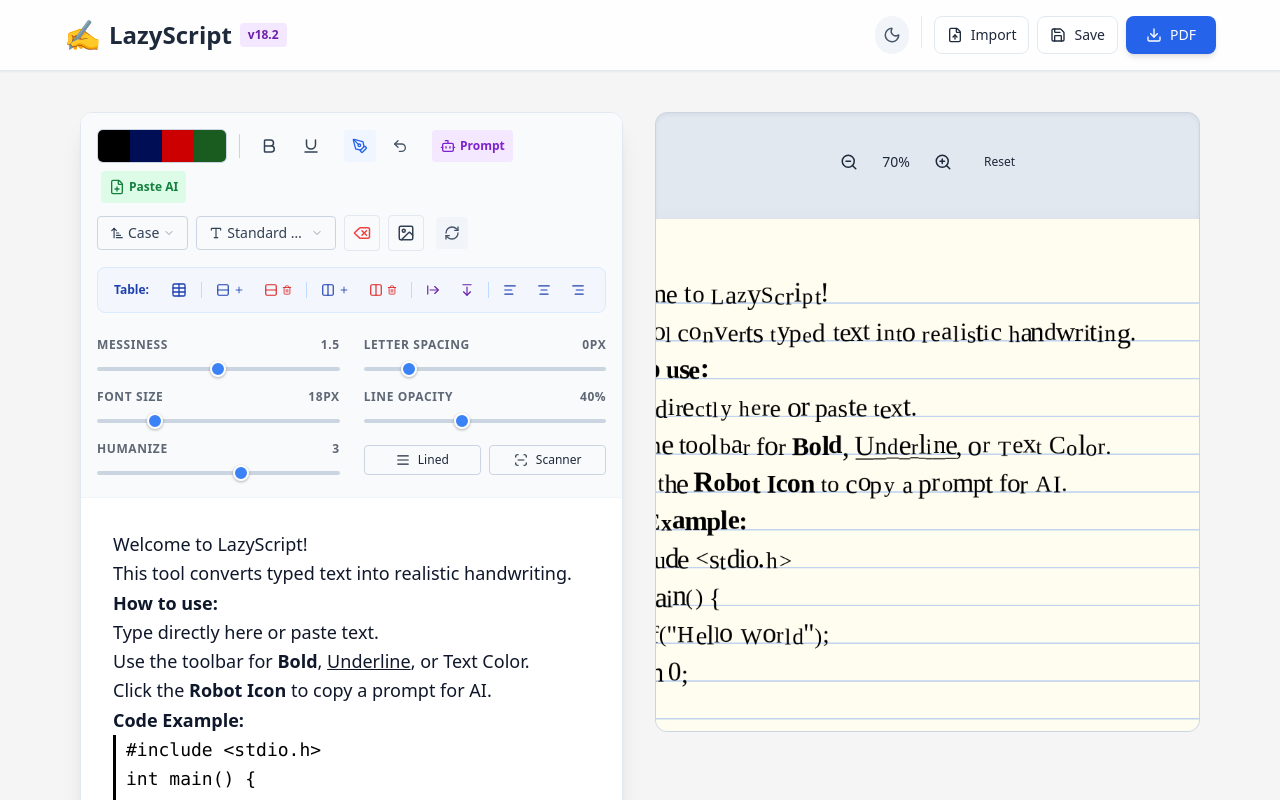
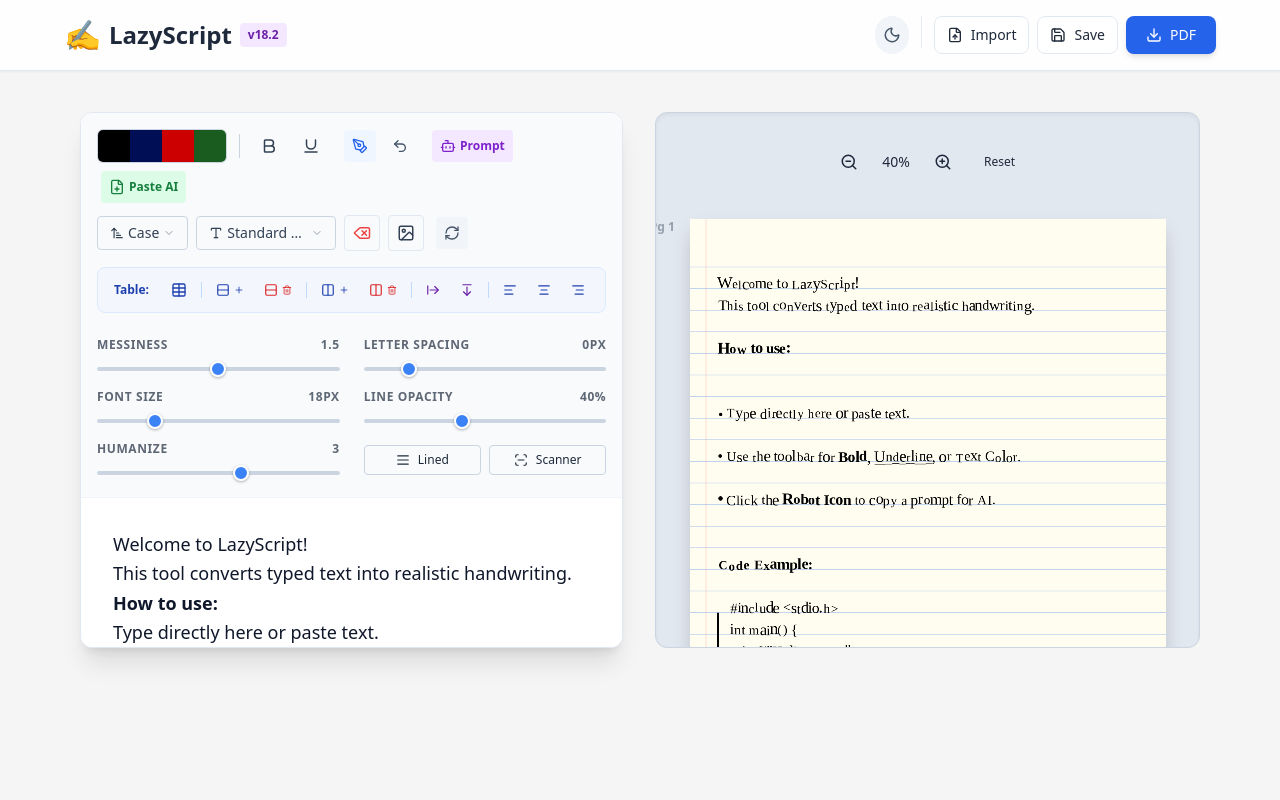
Before and after one commit to Mr-vabs/lazyscript, a React (Vite) app: page / in a window 1280 px wide. Shown: the top 800 px of the page. Built offline with nearby package versions, Linux system fonts and the light colour scheme; a web font is replaced by a local one.

Commit message:
fix: resolve layout gaps, slider re-rendering, and PDF image bugs

```diff
--- a/src/App.tsx
+++ b/src/App.tsx
@@ -18,7 +18,7 @@
 const A4_HEIGHT = 842;
 const CANVAS_WIDTH = A4_WIDTH * SCALE;
 const CANVAS_HEIGHT = A4_HEIGHT * SCALE;
-const MARGIN_X = 50 * SCALE;
+const MARGIN_X = 35 * SCALE; // Reduced from 50 to 35 for better page width utilization
 const MARGIN_Y = 60 * SCALE;
 
 // ============================================================================
@@ -114,6 +114,7 @@
   src?: string;
   height?: number;
   imageRatio?: number;
+  imgElement?: HTMLImageElement;
   tableData?: TableData;
   isCodeLine?: boolean;
 };
@@ -169,7 +170,7 @@
   const [currentStroke, setCurrentStroke] = useState<Stroke | null>(null);
   const [inkColor, setInkColor] = useState('#000000');
   const [humanizeFactor, setHumanizeFactor] = useState(3);
-  const [zoom, setZoom] = useState(0.7);
+  const [zoom, setZoom] = useState(0.4); // Changed default zoom to 40%
   const [isImageModalOpen, setIsImageModalOpen] = useState(false);
   const [pendingImageFile, setPendingImageFile] = useState<File | null>(null);
   const [selectedAspectRatio, setSelectedAspectRatio] = useState(ASPECT_RATIOS[1]);
@@ -184,6 +185,12 @@
   const isInitializedRef = useRef(false);
   const lastContentRef = useRef<string>('');
   const lastSettingsRef = useRef({ fontSize: 18, spacing: 0, fontIndex: 0 });
+  const pagesLengthRef = useRef(0);
+
+  // Keep ref synced to avoid dependency loops in triggerParse
+  useEffect(() => {
+    pagesLengthRef.current = pages.length;
+  }, [pages]);
 
   // Computed
   const CURRENT_FONT_SIZE = baseFontSize * SCALE;
@@ -246,7 +253,7 @@
     if (clearConfirmStage === 2) {
       if (editorRef.current) {
         editorRef.current.innerHTML = "<p><br></p>";
-        triggerParse();
+        triggerParse(true);
       }
       setDrawings({});
       setClearConfirmStage(0);
@@ -551,24 +558,6 @@
   // ==========================================================================
   // PARSER
   // ==========================================================================
-  const triggerParse = useCallback(() => {
-    if (!editorRef.current) return;
-
-    const currentContent = editorRef.current.innerHTML;
-    if (currentContent === lastContentRef.current && pages.length > 0) {
-      return;
-    }
-    lastContentRef.current = currentContent;
-
-    setIsProcessing(true);
-    if (parseTimeoutRef.current) window.clearTimeout(parseTimeoutRef.current);
-    parseTimeoutRef.current = window.setTimeout(() => {
-      parseContentToPages(editorRef.current!);
-      setIsProcessing(false);
-      parseTimeoutRef.current = null;
-    }, 300);
-  }, [pages.length]);
-
   const parseContentToPages = useCallback((root: HTMLElement) => {
     const ctx = document.createElement('canvas').getContext('2d')!;
     const segments: TextSegment[] = [];
@@ -742,7 +731,8 @@
             src: imgEl.src,
             width: width * SCALE,
             height: height * SCALE,
-            imageRatio: ratio
+            imageRatio: ratio,
+            imgElement: imgEl // Pass the actual DOM element for synchronous rendering
           });
           return;
         }
@@ -758,7 +748,12 @@
         if (tagName === 'OL') newListContext = { type: 'ol', index: 1 };
 
         let newColor = el.style.color || el.getAttribute('color') || style.color;
-        const newBold = (tagName === 'B' || tagName === 'STRONG' || tagName === 'TH' || parseInt(el.style.fontWeight) > 600) || style.isBold;
+
+        // Comprehensive check for bold text to capture AI inline styles
+        const fontWeight = el.style.fontWeight;
+        const isStyleBold = fontWeight === 'bold' || fontWeight === '700' || fontWeight === '800' || parseInt(fontWeight) > 600;
+        const newBold = (tagName === 'B' || tagName === 'STRONG' || tagName === 'TH' || isStyleBold) || style.isBold;
+
         const newUnderline = (tagName === 'U' || el.style.textDecoration === 'underline') || style.isUnderline;
 
         if (tagName === 'LI' && listContext) {
@@ -810,15 +805,18 @@
       return false;
     };
 
-    const flushLine = () => {
-      if (currentLine.length === 0) return;
+    // Modified to force flushing for empty lines
+    const flushLine = (isEmptyLine = false) => {
+      if (currentLine.length === 0 && !isEmptyLine) return;
       let maxH = CURRENT_LINE_HEIGHT;
       currentLine.forEach(s => {
         if (s.type === 'image' && s.height) maxH = Math.max(maxH, s.height + 20);
         if (s.type === 'table' && s.tableData) maxH = Math.max(maxH, s.tableData.rows.length * CURRENT_LINE_HEIGHT * 1.5);
       });
       checkPageBreak(maxH);
-      currentLines.push(currentLine);
+      if (currentLine.length > 0 || isEmptyLine) {
+        currentLines.push(currentLine);
+      }
       currentLine = [];
       currentX = MARGIN_X;
       currentY += maxH;
@@ -826,7 +824,7 @@
 
     segments.forEach(seg => {
       if (seg.text === '\n') {
-        flushLine();
+        flushLine(true); // Force flush for newlines
         return;
       }
       if (seg.type === 'table' || seg.type === 'image') {
@@ -862,6 +860,25 @@
     setPages(finalPages);
   }, [CURRENT_FONT_SIZE, CURRENT_FONT, CURRENT_LINE_HEIGHT, AVAILABLE_WIDTH, spacingFactor]);
 
+  // Modified to take a force flag and removed pages.length dependency to avoid observer loops
+  const triggerParse = useCallback((force = false) => {
+    if (!editorRef.current) return;
+
+    const currentContent = editorRef.current.innerHTML;
+    if (!force && currentContent === lastContentRef.current && pagesLengthRef.current > 0) {
+      return;
+    }
+    lastContentRef.current = currentContent;
+
+    setIsProcessing(true);
+    if (parseTimeoutRef.current) window.clearTimeout(parseTimeoutRef.current);
+    parseTimeoutRef.current = window.setTimeout(() => {
+      parseContentToPages(editorRef.current!);
+      setIsProcessing(false);
+      parseTimeoutRef.current = null;
+    }, 300);
+  }, [parseContentToPages]);
+
   // ==========================================================================
   // TRIGGER REPARSE ON FONT/SPACING CHANGES
   // ==========================================================================
@@ -872,11 +889,11 @@
       lastSettingsRef.current.fontIndex !== activeFontIndex
     );
 
-    if (settingsChanged && pages.length > 0) {
+    if (settingsChanged && pagesLengthRef.current > 0) {
       lastSettingsRef.current = { fontSize: baseFontSize, spacing: spacingFactor, fontIndex: activeFontIndex };
-      triggerParse();
-    }
-  }, [baseFontSize, spacingFactor, activeFontIndex]);
+      triggerParse(true); // Force reparse on settings change to reflow text
+    }
+  }, [baseFontSize, spacingFactor, activeFontIndex, triggerParse]);
 
   // ==========================================================================
   // RENDERER
@@ -958,23 +975,17 @@
         }
 
         const availableWidth = CANVAS_WIDTH - (MARGIN_X * 2);
-
-        // --- FIX 2: Re-assert dominantAlign as AlignType to stop TypeScript from narrowing it ---
         const finalAlign = dominantAlign as AlignType;
 
         if (finalAlign === 'center') cursorX = MARGIN_X + (availableWidth - lineTextWidth) / 2;
         else if (finalAlign === 'right') cursorX = MARGIN_X + (availableWidth - lineTextWidth);
 
         line.forEach(seg => {
-          if (seg.type === 'image' && seg.src) {
-            const img = new Image();
-            img.crossOrigin = 'anonymous';
+          if (seg.type === 'image' && seg.imgElement) {
+            // Draw image synchronously using the passed DOM element
             const drawW = seg.width || (200 * SCALE);
             const drawH = seg.height || (150 * SCALE);
-            img.onload = () => {
-              ctx.drawImage(img, cursorX, cursorY, drawW, drawH);
-            };
-            img.src = seg.src;
+            ctx.drawImage(seg.imgElement, cursorX, cursorY, drawW, drawH);
             maxLineHeight = drawH + 20;
           } else if (seg.type === 'table' && seg.tableData) {
             const { rows, colWidths } = seg.tableData;
@@ -1153,7 +1164,7 @@
         setSpacingFactor(project.settings.spacing || 0);
         setHumanizeFactor(project.settings.humanize || 3);
         if (project.drawings) setDrawings(project.drawings);
-        triggerParse();
+        triggerParse(true);
         showToast("Loaded successfully!", "success");
       } catch {
         showToast("Invalid project file.", "error");
@@ -1225,7 +1236,7 @@
     setTimeout(() => {
       if (editorRef.current && editorRef.current.innerHTML.trim() === '') {
         editorRef.current.innerHTML = DEFAULT_CONTENT;
-        triggerParse();
+        triggerParse(true);
       }
     }, 100);
   }, [triggerParse]);
@@ -1350,7 +1361,6 @@
                 <FileUp size={16} /> <span className="hidden sm:inline">Import</span>
               </button>
 
-              {/* --- FIX 1: Add inputs for both importing projects AND images --- */}
               <input type="file" ref={fileInputRef} onChange={loadProject} accept=".lazy,.json,.azm" className="hidden" />
               <input type="file" ref={imageInputRef} onChange={handleImageFileSelect} accept="image/*" className="hidden" />
 
@@ -1365,10 +1375,11 @@
         </div>
       </header>
 
-      {/* MAIN CONTENT */}
-      <div className="w-full max-w-6xl flex flex-col lg:flex-row gap-8 pb-8 pt-28 px-4">
-        {/* EDITOR PANEL */}
-        <div className={`w-full lg:w-1/2 flex flex-col rounded-xl shadow-xl border overflow-hidden transition-colors ${isDarkMode ? 'bg-slate-800 border-slate-700' : 'bg-white border-slate-200'}`}>
+      {/* MAIN CONTENT - Added lg:h-[calc(100vh-120px)] to sync viewports */}
+      <div className="w-full max-w-6xl flex flex-col lg:flex-row gap-8 pb-8 pt-28 px-4 lg:h-[calc(100vh-120px)]">
+
+        {/* EDITOR PANEL - Added lg:h-full to keep panel bound */}
+        <div className={`w-full lg:w-1/2 flex flex-col rounded-xl shadow-xl border overflow-hidden transition-colors lg:h-full ${isDarkMode ? 'bg-slate-800 border-slate-700' : 'bg-white border-slate-200'}`}>
           <div className={`p-4 border-b transition-colors shrink-0 ${isDarkMode ? 'bg-slate-800 border-slate-700' : 'bg-slate-50 border-slate-100'} flex flex-col gap-4`}>
             {/* Row 1: Text Formatting */}
             <div className="flex flex-wrap gap-3 justify-between items-center">
@@ -1478,26 +1489,35 @@
           </div>
         </div>
 
-        {/* PREVIEW PANEL */}
-        <div ref={containerRef} className={`w-full lg:w-1/2 overflow-y-auto rounded-xl shadow-inner border p-4 sm:p-6 flex flex-col items-center gap-4 sm:gap-6 max-h-[calc(100vh-180px)] ${isDarkMode ? 'bg-slate-900/50 border-slate-700' : 'bg-slate-200 border-slate-300'}`}>
-          {/* Zoom Controls */}
+        {/* PREVIEW PANEL - Added lg:h-full, removed max-h constraint */}
+        <div ref={containerRef} className={`w-full lg:w-1/2 overflow-y-auto rounded-xl shadow-inner border p-4 sm:p-6 flex flex-col items-center gap-4 sm:gap-6 lg:h-full ${isDarkMode ? 'bg-slate-900/50 border-slate-700' : 'bg-slate-200 border-slate-300'}`}>
+          {/* Zoom Controls - Updated bounds to go smaller */}
           <div className="flex items-center gap-4 mb-2 shrink-0 sticky top-0 bg-inherit z-10 py-2 rounded-lg">
-            <button onClick={() => setZoom(Math.max(0.4, zoom - 0.1))} className="p-2 rounded hover:bg-slate-300"><ZoomOut size={18} /></button>
+            <button onClick={() => setZoom(Math.max(0.2, zoom - 0.1))} className="p-2 rounded hover:bg-slate-300"><ZoomOut size={18} /></button>
             <span className="text-sm font-medium whitespace-nowrap">{Math.round(zoom * 100)}%</span>
             <button onClick={() => setZoom(Math.min(1.2, zoom + 0.1))} className="p-2 rounded hover:bg-slate-300"><ZoomIn size={18} /></button>
-            <button onClick={() => setZoom(0.7)} className="p-2 rounded hover:bg-slate-300 text-xs font-medium">Reset</button>
+            <button onClick={() => setZoom(0.4)} className="p-2 rounded hover:bg-slate-300 text-xs font-medium">Reset</button>
           </div>
 
-          {/* Canvas Pages */}
-          <div className="flex flex-col items-center gap-4 sm:gap-6 w-full">
+          {/* Canvas Pages - Wrapping canvas inside scaled div to fix layout gaps */}
+          <div className="flex flex-col items-center w-full">
             {pages.map((_, i) => (
-              <div key={i} className="relative group shrink-0" style={{ transform: `scale(${zoom})`, transformOrigin: 'top center', marginBottom: `${(1 - zoom) * 50}px` }}>
+              <div
+                key={i}
+                className="relative group shrink-0"
+                style={{
+                  width: CANVAS_WIDTH * zoom,
+                  height: CANVAS_HEIGHT * zoom,
+                  marginBottom: '24px' // Consistent gap regardless of zoom
+                }}
+              >
                 <span className={`absolute -left-10 top-0 font-bold text-xs opacity-50 ${isDarkMode ? 'text-slate-400' : 'text-slate-600'}`}>Pg {i + 1}</span>
                 <canvas
                   ref={el => { canvasRefs.current[i] = el; }}
                   width={CANVAS_WIDTH}
                   height={CANVAS_HEIGHT}
-                  className={`bg-white shadow-2xl rounded-sm transition-transform duration-300 ${isDrawingMode ? 'cursor-crosshair touch-none' : 'hover:scale-[1.02]'}`}
+                  className={`bg-white shadow-2xl rounded-sm transition-transform duration-300 origin-top-left ${isDrawingMode ? 'cursor-crosshair touch-none' : 'hover:scale-[1.01]'}`}
+                  style={{ transform: `scale(${zoom})` }}
                   onPointerDown={(e) => startDrawing(i, e)}
                   onPointerMove={(e) => drawMove(i, e)}
                   onPointerUp={(e) => stopDrawing(i, e)}
```
